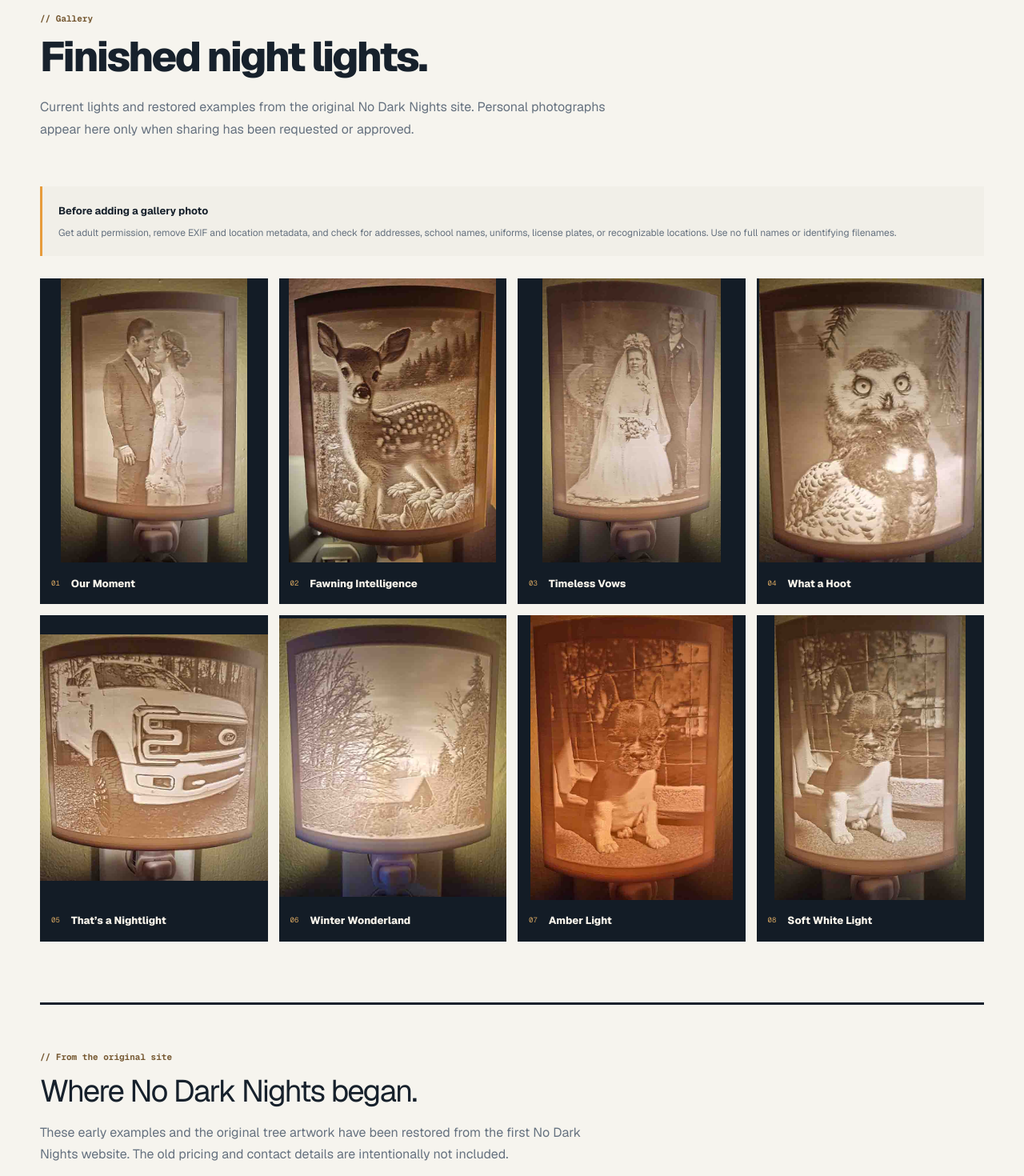
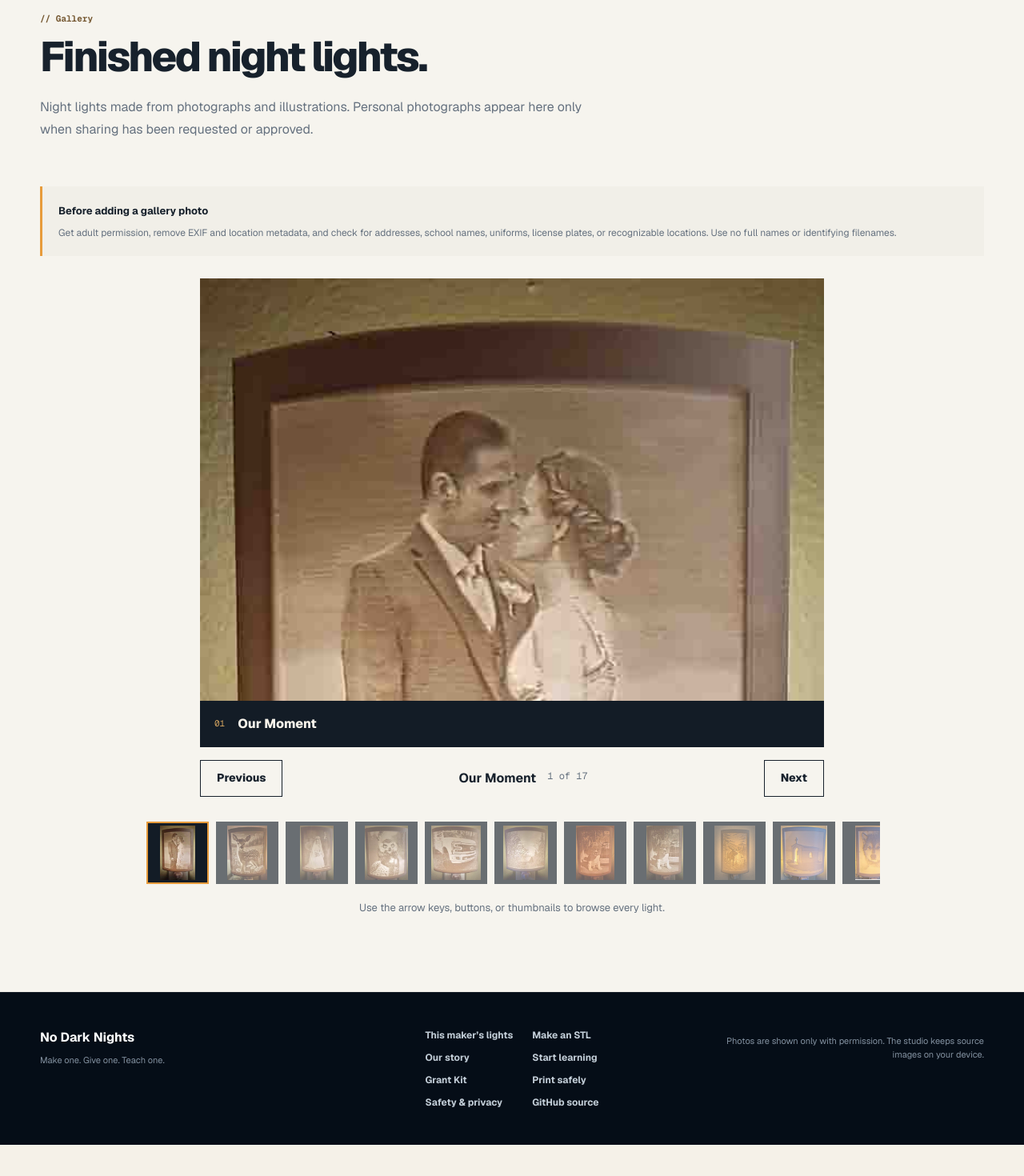
Before and after one commit to prichardsondev/no-dark-nights, a Next.js app: page /gallery in a window 1280 px wide. Shown: the part 140-1610 px from the top of the page at 80% size. After the commit the page ends 1571 px from the top, so only its background shows below. Built offline with nearby package versions, Linux system fonts and the light colour scheme.

Commit message:
Turn gallery into a complete carousel

```diff
--- /dev/null
+++ b/app/gallery/GalleryCarousel.tsx
@@ -0,0 +1,95 @@
+"use client";
+
+import { useState } from "react";
+
+type GalleryItem = {
+  src: string;
+  title: string;
+  alt: string;
+};
+
+export function GalleryCarousel({ items }: { items: GalleryItem[] }) {
+  const [activeIndex, setActiveIndex] = useState(0);
+
+  const showPrevious = () => {
+    setActiveIndex((current) => (current - 1 + items.length) % items.length);
+  };
+
+  const showNext = () => {
+    setActiveIndex((current) => (current + 1) % items.length);
+  };
+
+  return (
+    <section
+      className="gallery-carousel"
+      aria-label="Finished night-light gallery"
+      tabIndex={0}
+      onKeyDown={(event) => {
+        if (event.key === "ArrowLeft") showPrevious();
+        if (event.key === "ArrowRight") showNext();
+      }}
+    >
+      <div className="gallery-carousel-stage">
+        <div
+          className="gallery-carousel-track"
+          style={{ transform: `translateX(-${activeIndex * 100}%)` }}
+        >
+          {items.map((item, index) => (
+            <figure
+              className="gallery-carousel-slide"
+              key={item.src}
+              aria-hidden={index !== activeIndex}
+            >
+              <div className="gallery-carousel-image">
+                {/* eslint-disable-next-line @next/next/no-img-element */}
+                <img
+                  src={item.src}
+                  alt={item.alt}
+                  loading={index === 0 ? "eager" : "lazy"}
+                />
+              </div>
+              <figcaption>
+                <span>{String(index + 1).padStart(2, "0")}</span>
+                <strong>{item.title}</strong>
+              </figcaption>
+            </figure>
+          ))}
+        </div>
+      </div>
+
+      <div className="gallery-carousel-controls">
+        <button type="button" onClick={showPrevious} aria-label="Previous light">
+          Previous
+        </button>
+        <p aria-live="polite" aria-atomic="true">
+          <strong>{items[activeIndex]?.title}</strong>
+          <span>
+            {activeIndex + 1} of {items.length}
+          </span>
+        </p>
+        <button type="button" onClick={showNext} aria-label="Next light">
+          Next
+        </button>
+      </div>
+
+      <div className="gallery-carousel-thumbnails" aria-label="Choose a light">
+        {items.map((item, index) => (
+          <button
+            type="button"
+            key={item.src}
+            className={index === activeIndex ? "is-active" : undefined}
+            aria-label={`Show ${item.title}`}
+            aria-pressed={index === activeIndex}
+            onClick={() => setActiveIndex(index)}
+          >
+            {/* eslint-disable-next-line @next/next/no-img-element */}
+            <img src={item.src} alt="" loading="lazy" />
+          </button>
+        ))}
+      </div>
+      <p className="gallery-carousel-hint">
+        Use the arrow keys, buttons, or thumbnails to browse every light.
+      </p>
+    </section>
+  );
+}
--- a/app/gallery/page.tsx
+++ b/app/gallery/page.tsx
@@ -1,6 +1,7 @@
 import type { Metadata } from "next";
 import { PageIntro, SiteShell } from "../SiteChrome";
-import { galleryItems, originalGalleryItems } from "../site-data";
+import { allGalleryItems } from "../site-data";
+import { GalleryCarousel } from "./GalleryCarousel";
 
 export const metadata: Metadata = {
   title: "Gallery | No Dark Nights",
@@ -15,7 +16,7 @@ export default function GalleryPage() {
         <PageIntro
           eyebrow="Gallery"
           title="Finished night lights."
-          description="Current lights and restored examples from the original No Dark Nights site. Personal photographs appear here only when sharing has been requested or approved."
+          description="Night lights made from photographs and illustrations. Personal photographs appear here only when sharing has been requested or approved."
         />
         <aside
           className="gallery-safety"
@@ -30,59 +31,7 @@ export default function GalleryPage() {
             recognizable locations. Use no full names or identifying filenames.
           </p>
         </aside>
-        <div className="gallery-grid">
-          {galleryItems.map((item, index) => (
-            <figure key={item.src}>
-              <div className="gallery-image-frame">
-                {/* eslint-disable-next-line @next/next/no-img-element */}
-                <img src={item.src} alt={item.alt} />
-              </div>
-              <figcaption>
-                <span>{String(index + 1).padStart(2, "0")}</span>
-                <strong>{item.title}</strong>
-              </figcaption>
-            </figure>
-          ))}
-        </div>
-
-        <section
-          className="original-gallery-section"
-          aria-labelledby="original-gallery-title"
-        >
-          <div className="original-gallery-heading">
-            <span className="site-eyebrow">From the original site</span>
-            <h2 id="original-gallery-title">Where No Dark Nights began.</h2>
-            <p>
-              These early examples and the original tree artwork have been
-              restored from the first No Dark Nights website. The old pricing
-              and contact details are intentionally not included.
-            </p>
-          </div>
-
-          <figure className="original-brand-art">
-            {/* eslint-disable-next-line @next/next/no-img-element */}
-            <img
-              src="/gallery/original-no-dark-nights-trees.webp"
-              alt="Original No Dark Nights artwork showing a silhouetted tree"
-            />
-            <figcaption>Original No Dark Nights artwork</figcaption>
-          </figure>
-
-          <div className="gallery-grid original-gallery-grid">
-            {originalGalleryItems.map((item, index) => (
-              <figure key={item.src}>
-                <div className="gallery-image-frame">
-                  {/* eslint-disable-next-line @next/next/no-img-element */}
-                  <img src={item.src} alt={item.alt} />
-                </div>
-                <figcaption>
-                  <span>{String(index + 1).padStart(2, "0")}</span>
-                  <strong>{item.title}</strong>
-                </figcaption>
-              </figure>
-            ))}
-          </div>
-        </section>
+        <GalleryCarousel items={allGalleryItems} />
       </main>
     </SiteShell>
   );
--- a/app/globals.css
+++ b/app/globals.css
@@ -1983,8 +1983,7 @@ input[type="range"]:disabled {
   gap: 12px;
 }
 
-.home-gallery figure,
-.gallery-grid figure {
+.home-gallery figure {
   position: relative;
   min-width: 0;
   margin: 0;
@@ -2018,8 +2017,7 @@ input[type="range"]:disabled {
   transition: opacity 220ms ease;
 }
 
-.home-gallery figure:hover img,
-.gallery-grid figure:hover img {
+.home-gallery figure:hover img {
   opacity: 0.94;
 }
 
@@ -2866,80 +2864,152 @@ input[type="range"]:disabled {
   font-size: 12px;
 }
 
-.gallery-grid {
-  display: grid;
-  grid-template-columns: repeat(4, 1fr);
-  gap: 14px;
-}
-
-.gallery-grid figcaption {
+.gallery-carousel {
+  outline: none;
+}
+
+.gallery-carousel:focus-visible {
+  outline: 3px solid var(--amber);
+  outline-offset: 6px;
+}
+
+.gallery-carousel-stage {
+  max-width: 780px;
+  margin: 0 auto;
+  overflow: hidden;
+  background: #131c26;
+}
+
+.gallery-carousel-track {
   display: flex;
-  gap: 14px;
+  transition: transform 360ms ease;
+}
+
+.gallery-carousel-slide {
+  flex: 0 0 100%;
+  min-width: 0;
+  margin: 0;
+}
+
+.gallery-carousel-image {
+  position: relative;
+  display: grid;
+  height: min(66vh, 680px);
+  min-height: 420px;
+  place-items: center;
+  overflow: hidden;
+  background: #131c26;
+}
+
+.gallery-carousel-image img {
+  display: block;
+  width: 100%;
+  height: 100%;
+  object-fit: contain;
+}
+
+.gallery-carousel-slide figcaption {
+  display: flex;
+  gap: 16px;
   align-items: center;
-  min-height: 52px;
-  padding: 12px 14px;
+  min-height: 58px;
+  padding: 14px 18px;
   background: #131c26;
   color: #f7f3ea;
 }
 
-.gallery-grid figcaption span {
+.gallery-carousel-slide figcaption span {
   color: #d3a35f;
   font-family: var(--font-geist-mono), monospace;
-  font-size: 9px;
-}
-
-.gallery-grid figcaption strong {
-  font-size: 13px;
+  font-size: 11px;
+}
+
+.gallery-carousel-slide figcaption strong {
+  font-size: 16px;
   font-weight: 720;
 }
 
-.original-gallery-section {
-  margin-top: 76px;
-  padding-top: 52px;
-  border-top: 3px solid var(--ink);
-}
-
-.original-gallery-heading {
-  max-width: 720px;
-}
-
-.original-gallery-heading h2 {
-  margin: 0;
-  font-size: clamp(28px, 3vw, 40px);
-  letter-spacing: -0.045em;
-  line-height: 1.05;
-}
-
-.original-gallery-heading p {
-  margin: 18px 0 0;
-  color: var(--muted);
-  font-size: 16px;
-  line-height: 1.7;
-}
-
-.original-brand-art {
-  display: grid;
-  grid-template-columns: minmax(220px, 0.72fr) minmax(0, 1.28fr);
-  align-items: end;
-  margin: 34px 0 18px;
-  background: var(--night);
-}
-
-.original-brand-art img {
+.gallery-carousel-controls {
+  display: grid;
+  grid-template-columns: auto minmax(0, 1fr) auto;
+  gap: 18px;
+  align-items: center;
+  max-width: 780px;
+  margin: 16px auto 0;
+}
+
+.gallery-carousel-controls button {
+  min-height: 46px;
+  padding: 0 20px;
+  border: 1px solid var(--ink);
+  background: transparent;
+  color: var(--ink);
+  font: inherit;
+  font-size: 14px;
+  font-weight: 720;
+  cursor: pointer;
+}
+
+.gallery-carousel-controls button:hover,
+.gallery-carousel-controls button:focus-visible {
+  background: var(--ink);
+  color: #f7f3ea;
+}
+
+.gallery-carousel-controls p {
+  display: flex;
+  justify-content: center;
+  gap: 14px;
+  margin: 0;
+  text-align: center;
+}
+
+.gallery-carousel-controls p span {
+  color: var(--muted);
+  font-family: var(--font-geist-mono), monospace;
+  font-size: 12px;
+}
+
+.gallery-carousel-thumbnails {
+  display: flex;
+  gap: 9px;
+  max-width: 920px;
+  margin: 28px auto 0;
+  padding: 3px 3px 12px;
+  overflow-x: auto;
+  scrollbar-width: thin;
+}
+
+.gallery-carousel-thumbnails button {
+  flex: 0 0 78px;
+  width: 78px;
+  height: 78px;
+  padding: 3px;
+  border: 2px solid transparent;
+  background: #131c26;
+  cursor: pointer;
+  opacity: 0.62;
+}
+
+.gallery-carousel-thumbnails button:hover,
+.gallery-carousel-thumbnails button:focus-visible,
+.gallery-carousel-thumbnails button.is-active {
+  border-color: var(--amber);
+  opacity: 1;
+}
+
+.gallery-carousel-thumbnails img {
   display: block;
   width: 100%;
-  height: auto;
-}
-
-.original-brand-art figcaption {
-  padding: 28px;
-  color: #f7f3ea;
-  font-size: 18px;
-  font-weight: 720;
-}
-
-.original-gallery-grid {
-  margin-top: 14px;
+  height: 100%;
+  object-fit: contain;
+}
+
+.gallery-carousel-hint {
+  margin: 8px 0 0;
+  color: var(--muted);
+  font-size: 13px;
+  text-align: center;
 }
 
 .resource-grid {
@@ -3648,10 +3718,6 @@ input[type="range"]:disabled {
 
   .home-gallery figure {
     height: auto;
-  }
-
-  .gallery-grid {
-    grid-template-columns: repeat(2, 1fr);
   }
 
   .resource-grid {
@@ -3992,16 +4058,22 @@ input[type="range"]:disabled {
     grid-template-columns: 1fr;
   }
 
-  .gallery-grid {
-    grid-template-columns: 1fr;
-  }
-
-  .original-brand-art {
-    grid-template-columns: 1fr;
-  }
-
-  .original-brand-art figcaption {
-    padding: 20px;
+  .gallery-carousel-image {
+    height: min(58vh, 520px);
+    min-height: 330px;
+  }
+
+  .gallery-carousel-controls {
+    grid-template-columns: 1fr 1fr;
+  }
+
+  .gallery-carousel-controls p {
+    grid-column: 1 / -1;
+    grid-row: 1;
+  }
+
+  .gallery-carousel-controls button {
+    width: 100%;
   }
 
   .resource-grid {
--- a/app/site-data.ts
+++ b/app/site-data.ts
@@ -102,6 +102,16 @@ export const originalGalleryItems = [
     title: "Starry Night",
     alt: "An original No Dark Nights lithophane inspired by Starry Night",
   },
+];
+
+export const allGalleryItems = [
+  ...galleryItems,
+  {
+    src: "/moose-lithophane-night-light.webp",
+    title: "Mountain Moose",
+    alt: "An illuminated lithophane night light showing a moose in a mountain landscape",
+  },
+  ...originalGalleryItems,
 ];
 
 export const learningSteps = [
```
Also changed, not shown: 1 other file (tests, documents, lock files or other folders).
